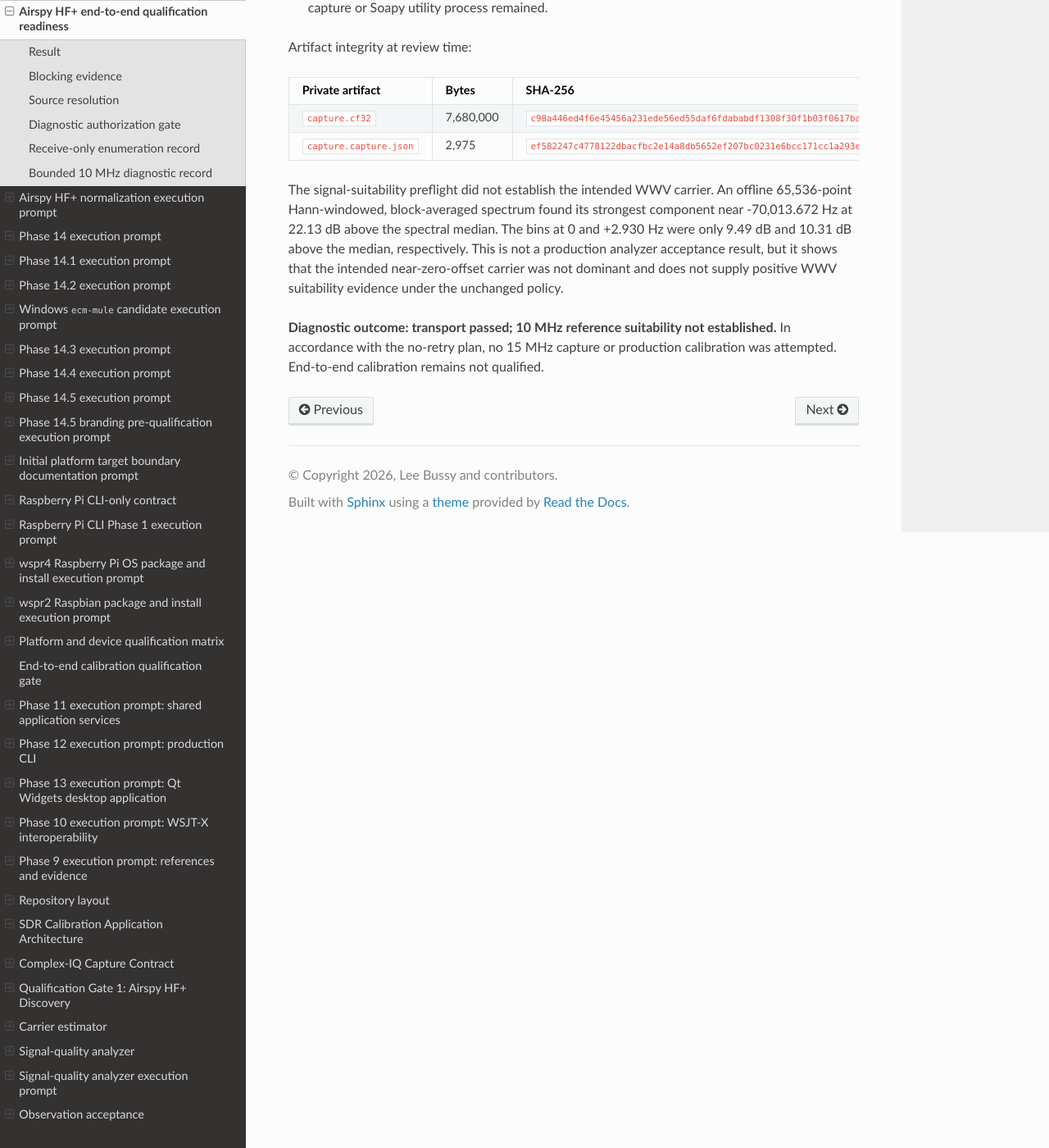
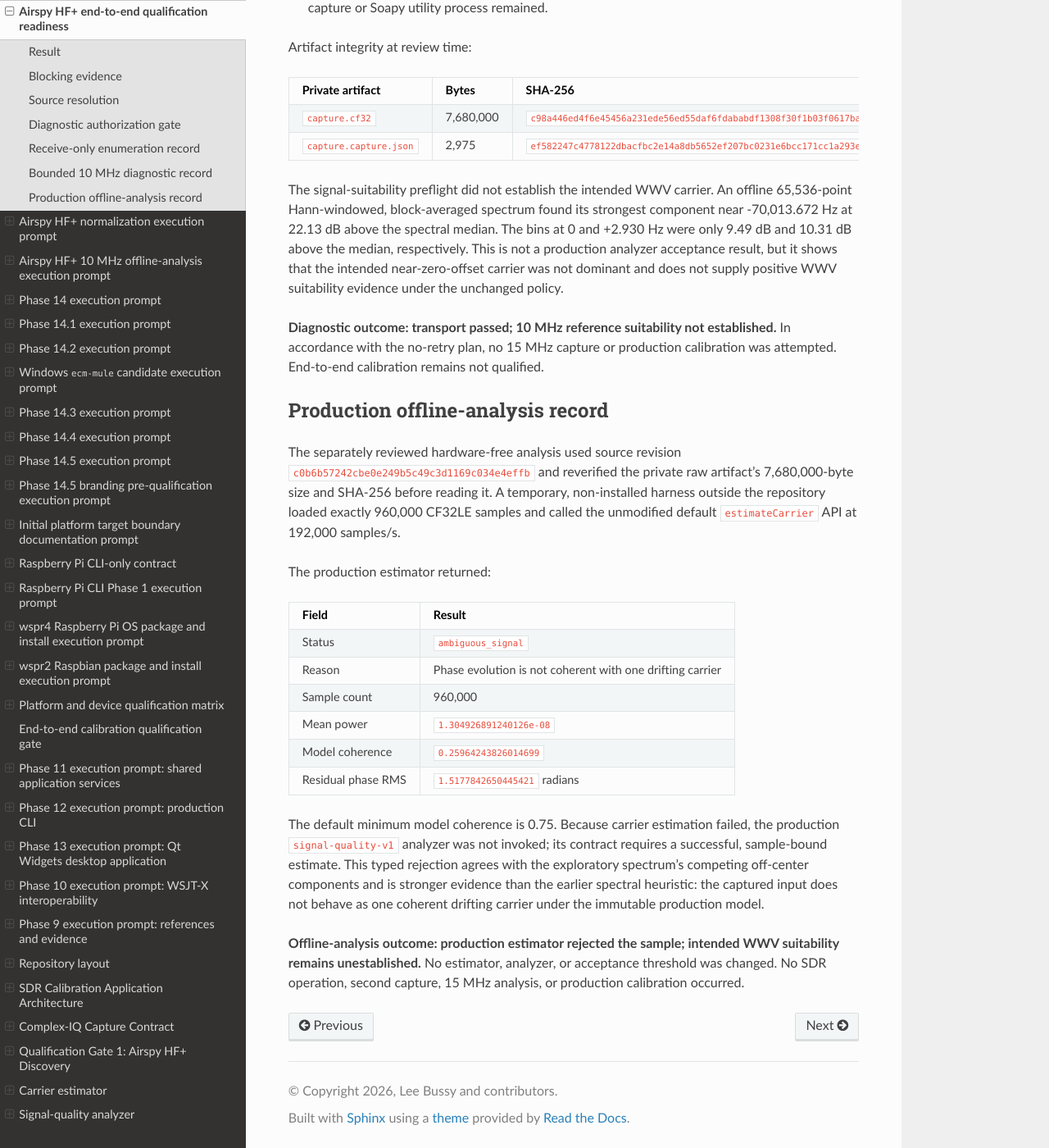
Before and after one commit to lbussy/SDR-Calibration, a Sphinx documentation site: the page built from docs/development/airspyhf-end-to-end-readiness.md, in a window 1280 px wide and 1400 px high, scrolled down 2395 px. Shown: the whole window at 82% size. Built offline with Sphinx 7.4.7 and the Read the Docs theme 3.1.0, drawn with Linux system fonts in a browser that asks for light colours.

Commit message:
Record Airspy offline signal analysis

```diff
--- a/docs/development/airspyhf-end-to-end-readiness.md
+++ b/docs/development/airspyhf-end-to-end-readiness.md
@@ -131,3 +131,35 @@ positive WWV suitability evidence under the unchanged policy.
 established.** In accordance with the no-retry plan, no 15 MHz capture or
 production calibration was attempted. End-to-end calibration remains not
 qualified.
+
+## Production offline-analysis record
+
+The separately reviewed hardware-free analysis used source revision
+`c0b6b57242cbe0e249b5c49c3d1169c034e4effb` and reverified the private raw
+artifact's 7,680,000-byte size and SHA-256 before reading it. A temporary,
+non-installed harness outside the repository loaded exactly 960,000 CF32LE
+samples and called the unmodified default `estimateCarrier` API at 192,000
+samples/s.
+
+The production estimator returned:
+
+| Field | Result |
+| --- | --- |
+| Status | `ambiguous_signal` |
+| Reason | Phase evolution is not coherent with one drifting carrier |
+| Sample count | 960,000 |
+| Mean power | `1.304926891240126e-08` |
+| Model coherence | `0.25964243826014699` |
+| Residual phase RMS | `1.5177842650445421` radians |
+
+The default minimum model coherence is 0.75. Because carrier estimation failed,
+the production `signal-quality-v1` analyzer was not invoked; its contract
+requires a successful, sample-bound estimate. This typed rejection agrees with
+the exploratory spectrum's competing off-center components and is stronger
+evidence than the earlier spectral heuristic: the captured input does not
+behave as one coherent drifting carrier under the immutable production model.
+
+**Offline-analysis outcome: production estimator rejected the sample; intended
+WWV suitability remains unestablished.** No estimator, analyzer, or acceptance
+threshold was changed. No SDR operation, second capture, 15 MHz analysis, or
+production calibration occurred.
--- a/docs/development/index.md
+++ b/docs/development/index.md
@@ -27,6 +27,8 @@ The first exact local end-to-end candidate is governed by the
 with its current [hardware-free readiness result](airspyhf-end-to-end-readiness.md).
 The readiness blocker is addressed by the hardware-free
 [AirspyHF normalization prompt](airspyhf-normalization-execution-prompt.md).
+The retained 10 MHz diagnostic is evaluated under the hardware-free
+[AirspyHF offline-analysis prompt](airspyhf-offline-analysis-prompt.md).
 
 Start with the [implementation status](status.md) and
 [development roadmap](roadmap.md), then consult the
```
Also changed, not shown: docs/development/airspyhf-offline-analysis-prompt.md (added, +55 -0 lines), docs/development/status.md (+5 -1 lines), docs/index.md (+1 -0 lines).
